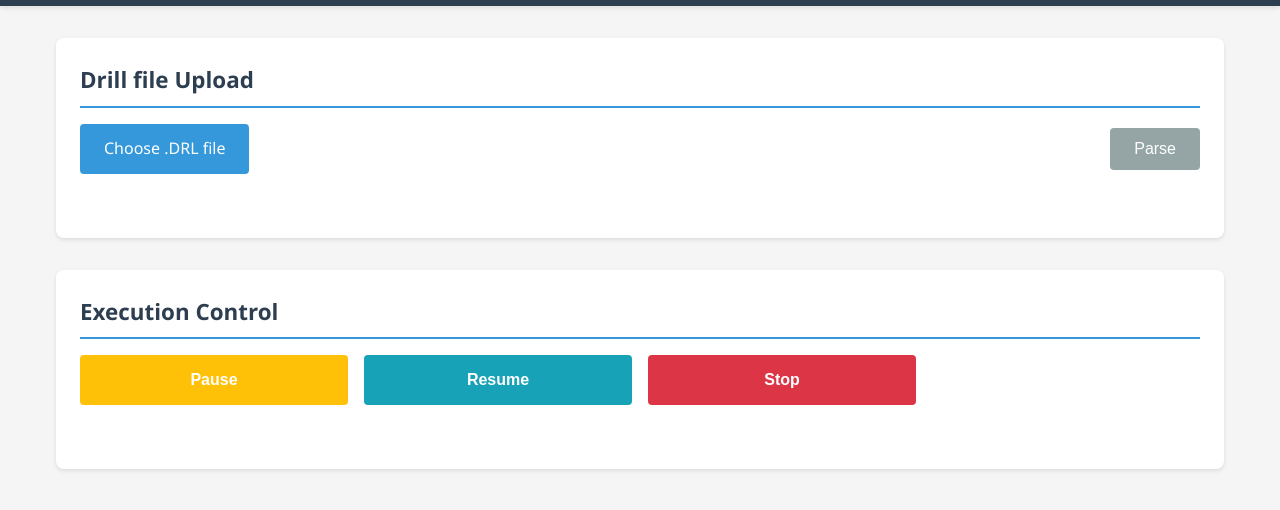
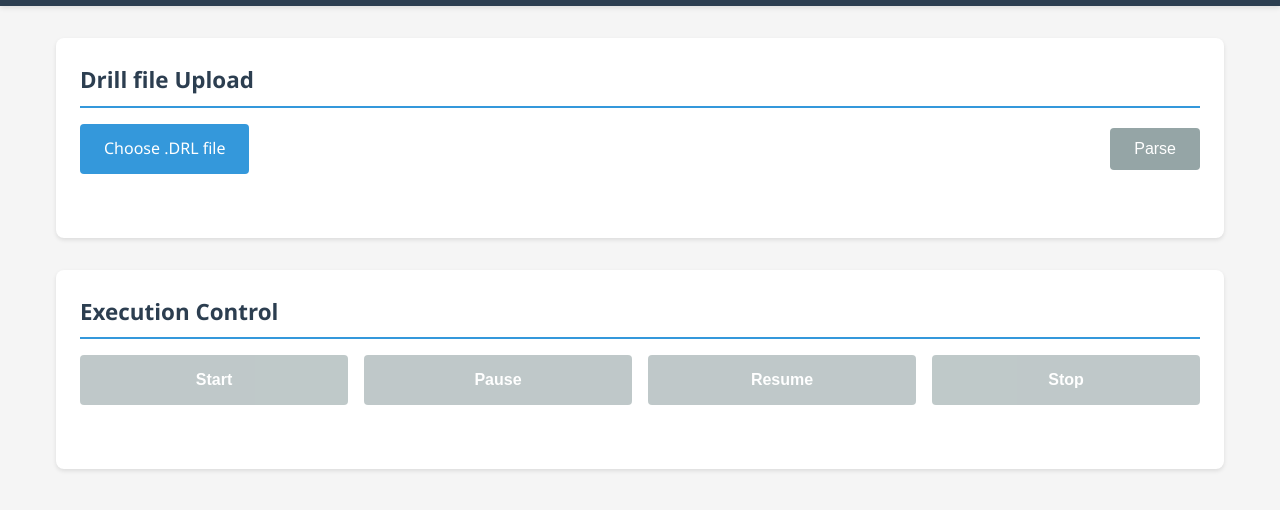
Before and after one commit to SmaugSatou/Automatic-Soldering-Station-based-on-ESP32, a plain HTML site: page web_interface/index.html in a window 1280 px wide. Shown: the part 88-598 px from the top of the page. Drawn offline with Linux system fonts and the light colour scheme.

Commit message:
feat: add start button

```diff
--- a/web_interface/index.html
+++ b/web_interface/index.html
@@ -52,9 +52,10 @@
         <section id="control-section">
             <h2>Execution Control</h2>
             <div class="control-buttons">
-                <button id="pause-btn" class="btn-control btn-pause">Pause</button>
-                <button id="resume-btn" class="btn-control btn-resume">Resume</button>
-                <button id="stop-btn" class="btn-control btn-stop">Stop</button>
+                <button id="start-btn" class="btn-control btn-start" disabled>Start</button>
+                <button id="pause-btn" class="btn-control btn-pause" disabled>Pause</button>
+                <button id="resume-btn" class="btn-control btn-resume" disabled>Resume</button>
+                <button id="stop-btn" class="btn-control btn-stop" disabled>Stop</button>
             </div>
             <div id="control-status" class="upload-status"></div>
         </section>
```
